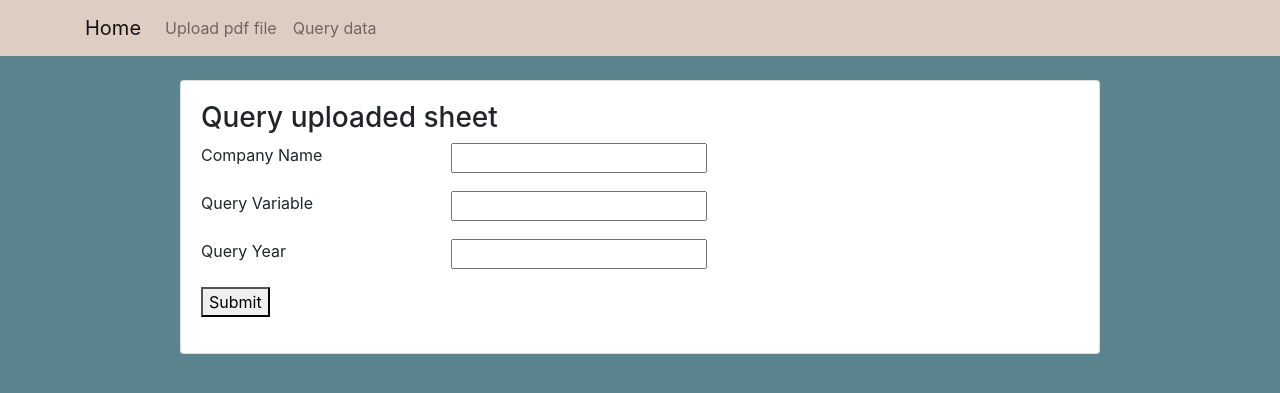
After one commit to skdeep12/pdf_to_csv_server, a Django app: page /query/ in a window 1280 px wide. The commit adds this page. Shown: the top 393 px of the page. Run offline with Django 3.2, Linux system fonts and the light colour scheme; some libraries are stand-ins or nearby versions.

Commit message:
added query page, fixed some bugs

```diff
--- a/src/csv_server/frontend/forms.py
+++ b/src/csv_server/frontend/forms.py
@@ -19,3 +19,9 @@ class UploadForm(forms.Form):
 
     def process(self):
         pass
+
+
+class QueryForm(forms.Form):
+    company_name = forms.CharField(max_length=60)
+    query_variable = forms.CharField(max_length=60)
+    query_year = forms.IntegerField(validators=[MinValueValidator(1960), max_value_current_year])
--- a/src/csv_server/frontend/pdf_to_csv.py
+++ b/src/csv_server/frontend/pdf_to_csv.py
@@ -41,7 +41,7 @@ class BrowserProcessor:
         response = dict()
         company_name = BrowserProcessor.get_company_name_from_header(header_info)
         response['file_id'] = csv_file_path.split('/')[-1]
-        dictionary = BrowserProcessor.convert_to_dictionary(rows, years)
+        dictionary = BrowserProcessor.convert_to_dictionary(rows[1:], years)   # skipping the particulars row
         company, created = Company.objects.get_or_create(name=company_name)
         for year, attributes in dictionary.items():
             for attribute, value in attributes.items():
@@ -92,7 +92,7 @@ class BrowserProcessor:
                 end_dict[line_item_without_prefix] = row[2], True
             if len(row[3]) is not 0:
                 line_item_without_prefix = row[3][3:]  # stripping 'By ' from start of the string
-                end_dict[line_item_without_prefix] = row[4], False
+                start_dict[line_item_without_prefix] = row[4], False
                 end_dict[line_item_without_prefix] = row[5], False
         attribute_dict[years[0]] = start_dict
         attribute_dict[years[1]] = end_dict
--- a/src/csv_server/frontend/urls.py
+++ b/src/csv_server/frontend/urls.py
@@ -3,11 +3,12 @@ from django.conf.urls import url
 from django.conf.urls.static import static
 from django.urls import path
 
-from .views import Home, upload, download
+from .views import Home, upload, download, query
 
 urlpatterns = [
     path('', Home.as_view(), name='home'),
     path('upload/', upload, name='upload'),
+    path('query/', query, name='query'),
     url(r'^download/(?P<filename>.*)$', download, name='download')
 ]
 
--- a/src/csv_server/frontend/views.py
+++ b/src/csv_server/frontend/views.py
@@ -7,8 +7,11 @@ from django.http import HttpResponse, Http404
 from django.shortcuts import render
 from django.views.generic import TemplateView
 
-from .forms import UploadForm
+from .forms import UploadForm, QueryForm
 from .pdf_to_csv import BrowserProcessor
+from .models import LineItem, Finances, Company
+
+from django.core.exceptions import ObjectDoesNotExist
 
 
 class Home(TemplateView):
@@ -46,3 +49,26 @@ def download(request, filename):
             response['Content-Disposition'] = 'inline; filename=' + 'BalSheet.csv'
             return response
     raise Http404
+
+
+def query(request):
+    context = {}
+    if request.method == 'POST':
+        form = QueryForm(request.POST)
+        if form.is_valid():
+            cd = form.cleaned_data
+            try:
+                company = Company.objects.get(name=cd['company_name'].strip())
+                line_item = LineItem.objects.get(name=cd['query_variable'].strip(),
+                                                 company_id=company)
+                concrete_line_item = Finances.objects.get(year=str(cd['query_year']).strip(), line_item_id=line_item)
+                context['company_name'] = cd['company_name']
+                context['attribute'] = cd['query_variable']
+                context['year'] = cd['query_year']
+                context['attribute_value'] = concrete_line_item.amount
+            except ObjectDoesNotExist as e:
+                context['error'] = "Queried data is not present in the database"
+            return render(request, 'query_success.html', context)
+        else:
+            context['error'] = form.errors
+    return render(request, 'query.html', context)
--- a/src/csv_server/templates/base.html
+++ b/src/csv_server/templates/base.html
@@ -21,6 +21,9 @@
           <li class="nav-item">
             <a class="nav-link" href="{% url 'upload' %}">Upload pdf file</a>
           </li>
+          <li class="nav-item">
+            <a class="nav-link" href="{% url 'query' %}">Query data</a>
+          </li>
         </ul>
       </div>
     </div>
--- /dev/null
+++ b/src/csv_server/templates/query.html
@@ -0,0 +1,19 @@
+{% extends 'base.html' %}
+
+{% block content %}
+  <h3>Query uploaded sheet</h3>
+  <form method="post" enctype="multipart/form-data" >
+    {% csrf_token %}
+    <label>Company Name</label>
+    <input type="text" name="company_name" ><br><br>
+    <label>Query Variable</label>
+    <input type="text" name="query_variable" ><br><br>
+    <label>Query Year</label>
+    <input type="number" name="query_year"><br><br>
+    <button type="submit" name="submit">Submit</button>
+  </form>
+    {% if error %}
+        <p> {{ error }}</a></p>
+    {% endif %}
+
+{% endblock %}
```
Also changed, not shown: src/csv_server/frontend/PdfProcessor.py (+5 -4 lines), src/csv_server/frontend/tests.py (+21 -4 lines), src/csv_server/templates/query_success.html (added, +10 -0 lines), src/__init__.py (deleted), src/csv_server/__init__.py (deleted).
